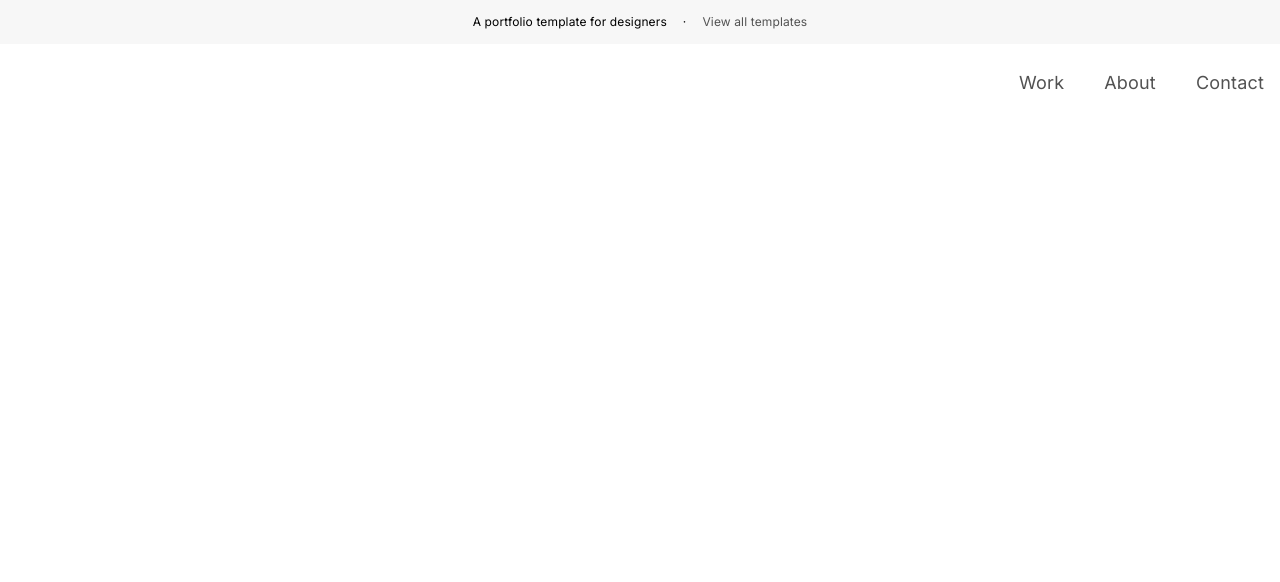
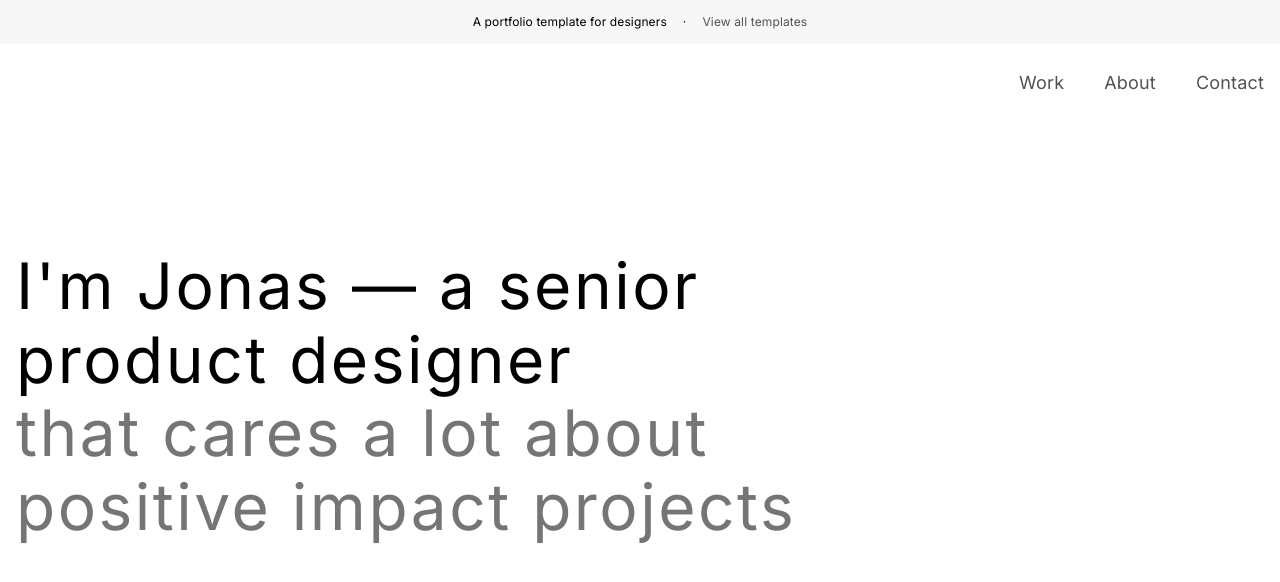
Before and after one commit to ViniVanC/day22-Lightfolio-website, a React (Vite) app: page / in a window 1280 px wide. Shown: the top 582 px of the page. Built offline with nearby package versions, Linux system fonts and the light colour scheme.

Commit message:
added Intro.jsx to App.jsx

```diff
--- a/src/App.jsx
+++ b/src/App.jsx
@@ -1,6 +1,7 @@
 import React from "react";
 import { Header } from "./components/Header/Header";
 import { TextBanner } from "./components/TextBanner/TextBanner";
+import { Intro } from "./sections/Intro/Intro";
 
 function App() {
   return (
@@ -11,6 +12,7 @@ function App() {
         <a href="#">View all templates</a>
       </TextBanner>
       <Header />
+      <Intro />
     </>
   );
 }
```
